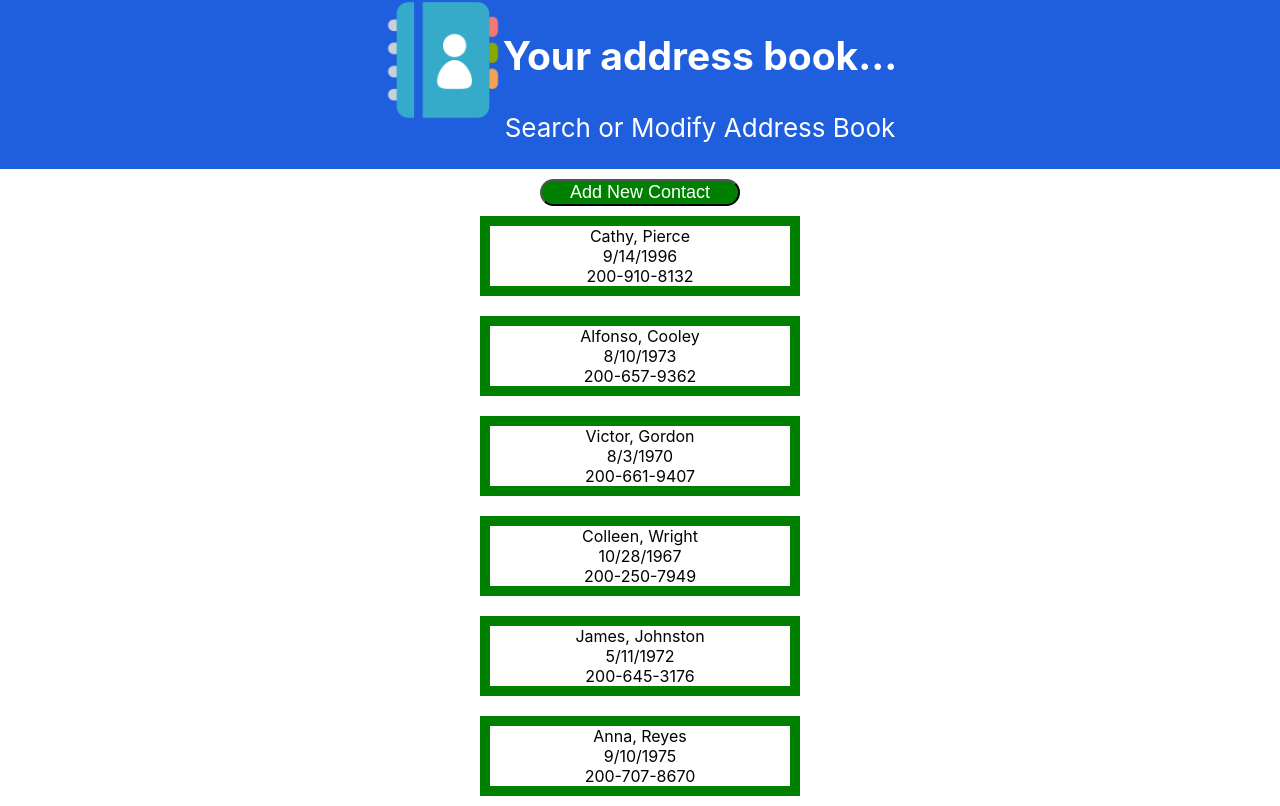
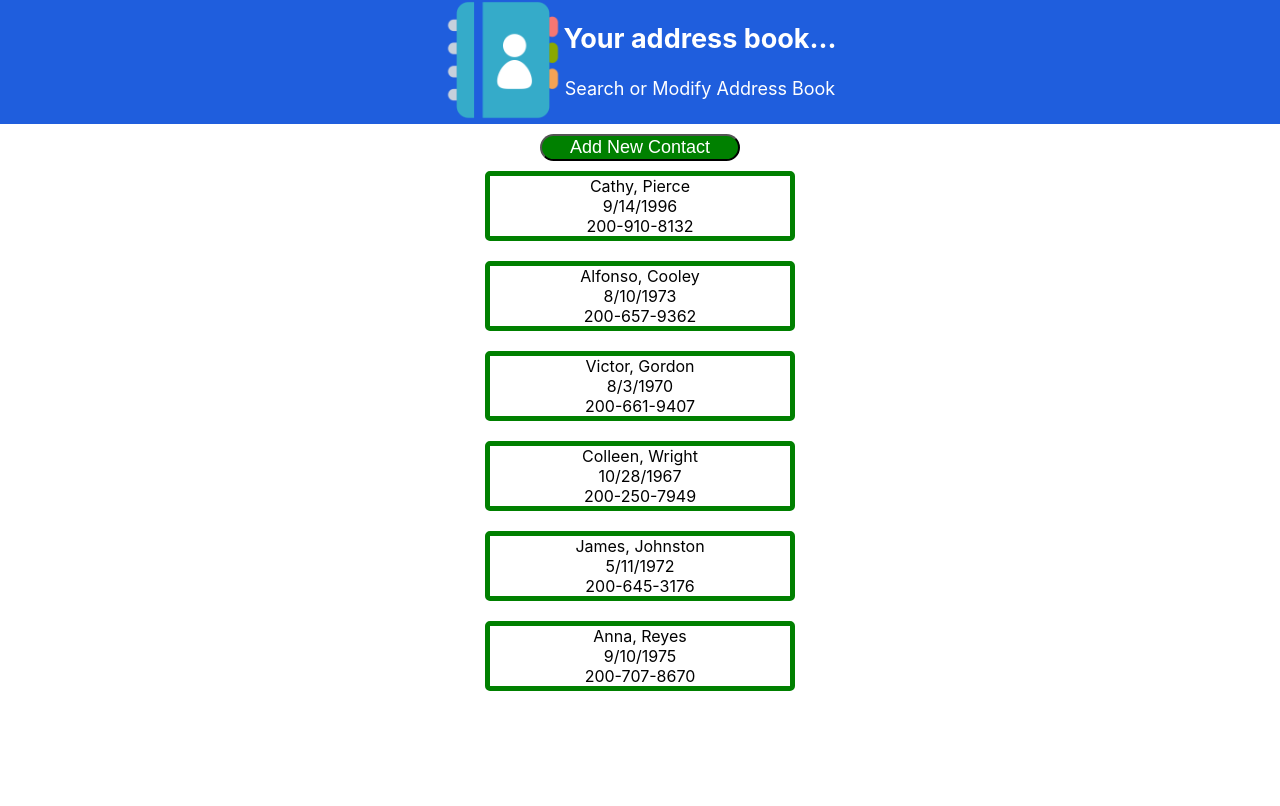
Before and after one commit to ahamedbashir/addressbook, a React (Create React App) app: page / in a window 1280 px wide. Built offline with nearby package versions, Linux system fonts and the light colour scheme.

Commit message:
style update

```diff
--- a/src/App.css
+++ b/src/App.css
@@ -18,7 +18,7 @@
 
   align-items: left;
   justify-content: center;
-  font-size: calc(10px + 2vmin);
+  font-size: calc(10px + 1vmin);
   color: white;
 }
 
@@ -54,7 +54,8 @@
 }
 
 .person {
-  margin: 10px 10px 10px 10px;
-  border: 10px solid green;
+  margin: 10px;
+  border: 5px solid green;
+  border-radius: 5px;
   min-width: 300px;
 }
```
